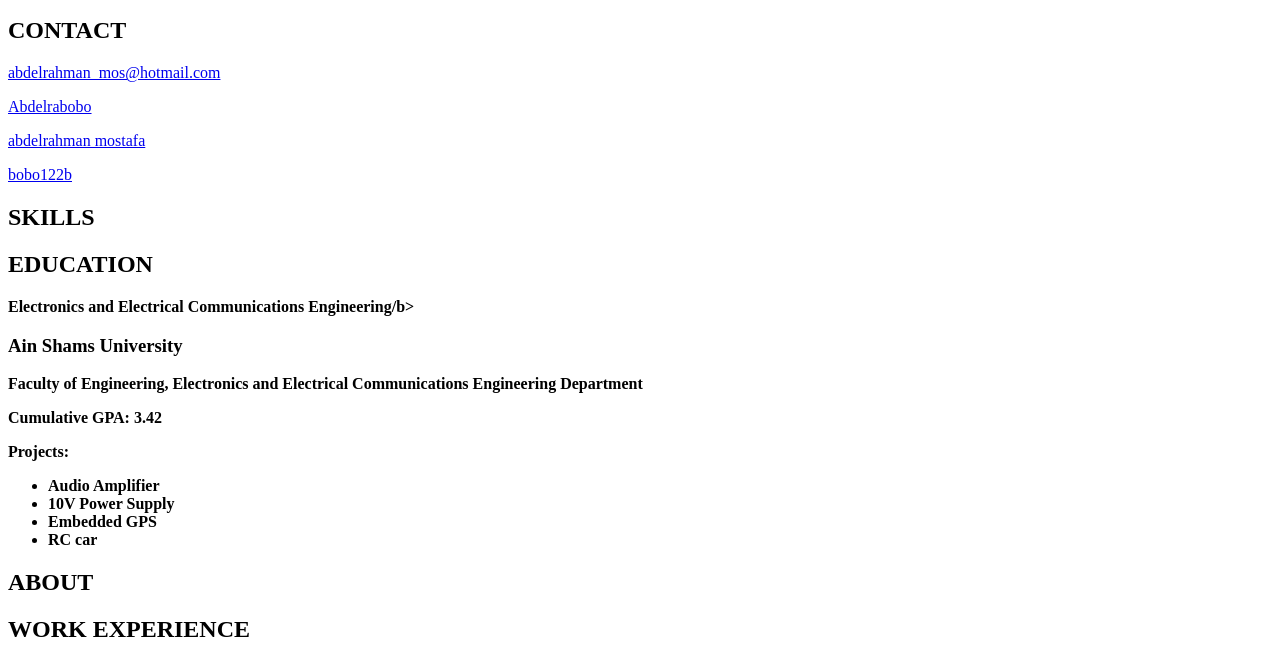
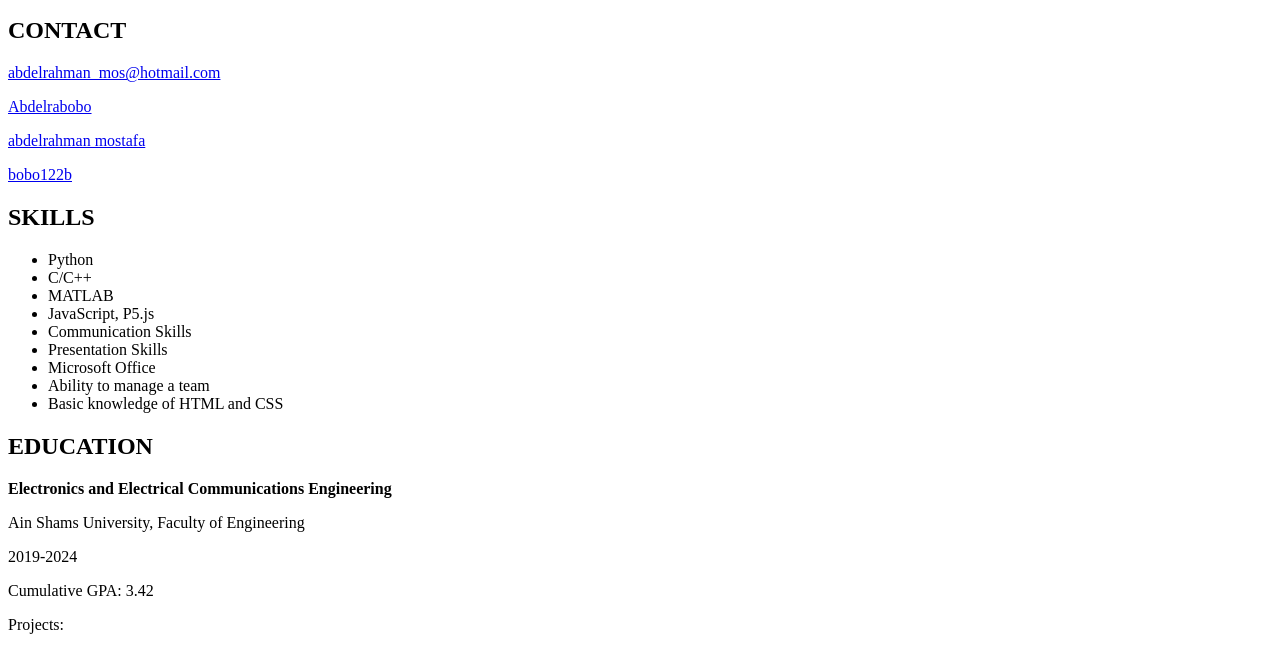
Before and after one commit to bobo122b/resume, a plain HTML site: page index.html in a window 1280 px wide. Shown: the part 107-754 px from the top of the page. Drawn offline with Linux system fonts and the light colour scheme.

Commit message:
editing skills and education

```diff
--- a/index.html
+++ b/index.html
@@ -35,13 +35,26 @@
                 </section>
                 <section>
                     <h2>SKILLS</h2>
+                    <ul>
+                        <li>Python</li>
+                        <li>C/C++</li>
+                        <li>MATLAB</li>
+                        <li>JavaScript, P5.js</li>
+                        <li>Communication Skills</li>
+                        <li>Presentation Skills</li>
+                        <li>Microsoft Office</li>
+                        <li>Ability to manage a team</li>
+                        <li>Basic knowledge of HTML and CSS</li>
+                    </ul>
                 </section>
                 <section>
                     <h2>EDUCATION</h2>
-                    <b>Electronics and Electrical Communications Engineering/b>
-                    <h3><b>Ain Shams University</b></h3>
+                    <b>Electronics and Electrical Communications Engineering</b>
                     <p>
-                        Faculty of Engineering, Electronics and Electrical Communications Engineering Department
+                        Ain Shams University, Faculty of Engineering
+                    </p>
+                    <p>
+                        2019-2024
                     </p>
                     <p>Cumulative GPA: 3.42</p>
                     <p>Projects:</p>
@@ -56,6 +69,7 @@
             <article id="mainRight">
                 <section>
                     <h2>ABOUT</h2>
+                    <p>Progressive software development team member skilled at optimizing designs based on current and expected demands. Work effectively in high-pressure environments to meet challenging design standards and schedule targets. Expert in programming languages and design tools such as C/C++, Python, and MATLAB.</p>
                 </section>
                 <section>
                     <h2>WORK EXPERIENCE</h2>
```
